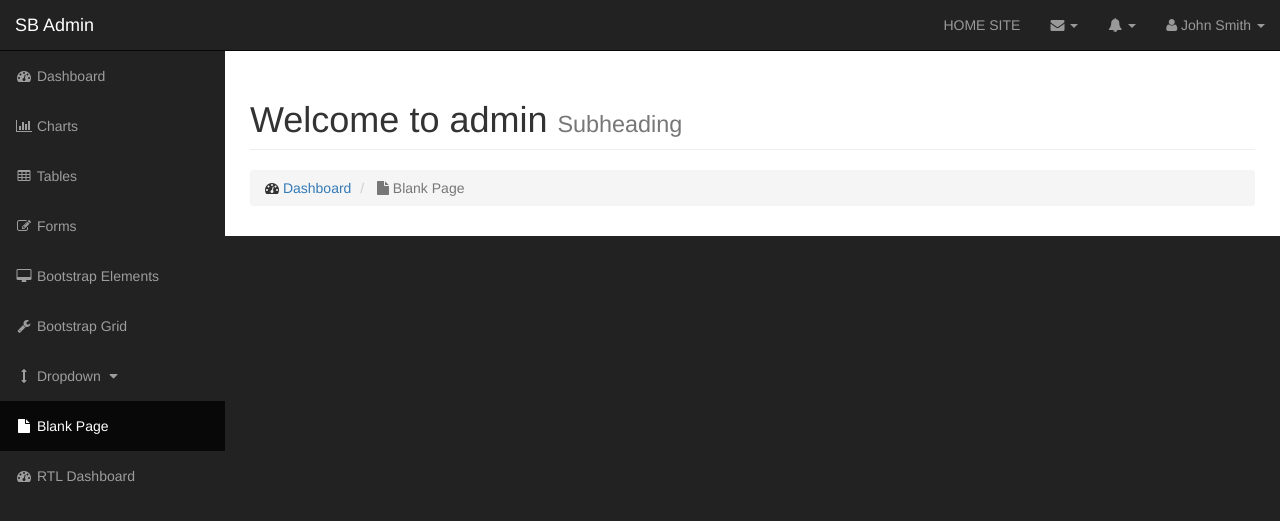
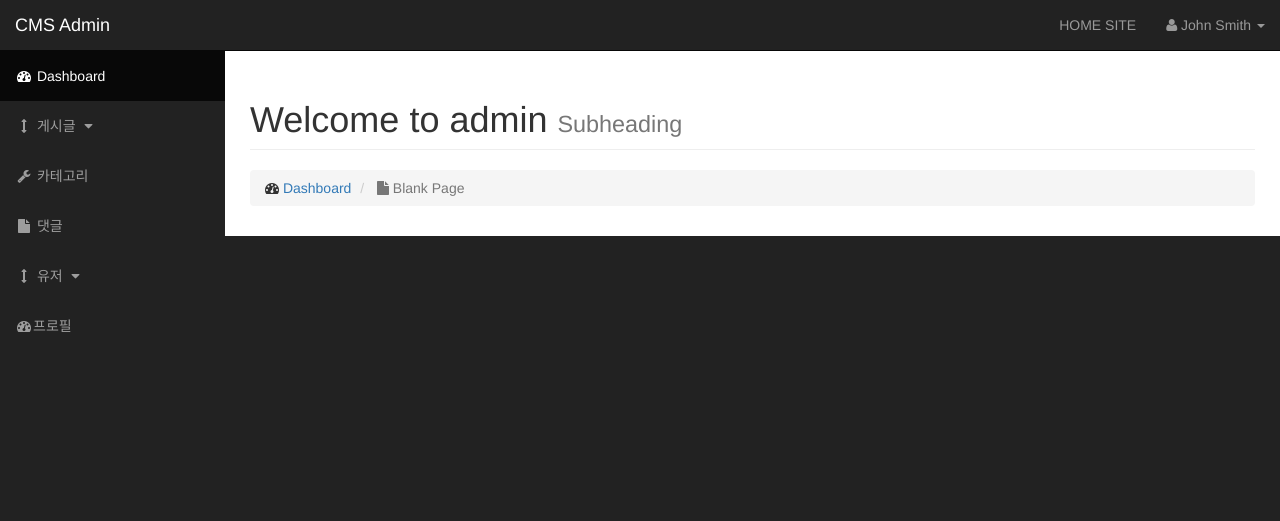
Before and after one commit to HaejinYang/cms, a PHP site: page /admin in a window 1280 px wide. Shown: the top 521 px of the page. Run offline with PHP 8.4, Linux system fonts and the light colour scheme; grey boxes labelled with a size stand in for pictures from a placeholder-image service; some libraries are stand-ins or nearby versions.

Commit message:
feat: admin의 네비게이션을 게시글, 카테고리, 댓글, 유저, 프로필로 재구성

```diff
--- a/src/admin/navigation.php
+++ b/src/admin/navigation.php
@@ -7,95 +7,11 @@
             <span class="icon-bar"></span>
             <span class="icon-bar"></span>
         </button>
-        <a class="navbar-brand" href="index.html">SB Admin</a>
+        <a class="navbar-brand" href="index.php">CMS Admin</a>
     </div>
     <!-- Top Menu Items -->
     <ul class="nav navbar-right top-nav">
         <li><a href="../index.php">HOME SITE</a></li>
-        <li class="dropdown">
-            <a href="#" class="dropdown-toggle" data-toggle="dropdown"><i class="fa fa-envelope"></i> <b
-                    class="caret"></b></a>
-            <ul class="dropdown-menu message-dropdown">
-                <li class="message-preview">
-                    <a href="#">
-                        <div class="media">
-                                    <span class="pull-left">
-                                        <img class="media-object" src="http://placehold.it/50x50" alt="">
-                                    </span>
-                            <div class="media-body">
-                                <h5 class="media-heading">
-                                    <strong>John Smith</strong>
-                                </h5>
-                                <p class="small text-muted"><i class="fa fa-clock-o"></i> Yesterday at 4:32 PM</p>
-                                <p>Lorem ipsum dolor sit amet, consectetur...</p>
-                            </div>
-                        </div>
-                    </a>
-                </li>
-                <li class="message-preview">
-                    <a href="#">
-                        <div class="media">
-                                    <span class="pull-left">
-                                        <img class="media-object" src="http://placehold.it/50x50" alt="">
-                                    </span>
-                            <div class="media-body">
-                                <h5 class="media-heading">
-                                    <strong>John Smith</strong>
-                                </h5>
-                                <p class="small text-muted"><i class="fa fa-clock-o"></i> Yesterday at 4:32 PM</p>
-                                <p>Lorem ipsum dolor sit amet, consectetur...</p>
-                            </div>
-                        </div>
-                    </a>
-                </li>
-                <li class="message-preview">
-                    <a href="#">
-                        <div class="media">
-                                    <span class="pull-left">
-                                        <img class="media-object" src="http://placehold.it/50x50" alt="">
-                                    </span>
-                            <div class="media-body">
-                                <h5 class="media-heading">
-                                    <strong>John Smith</strong>
-                                </h5>
-                                <p class="small text-muted"><i class="fa fa-clock-o"></i> Yesterday at 4:32 PM</p>
-                                <p>Lorem ipsum dolor sit amet, consectetur...</p>
-                            </div>
-                        </div>
-                    </a>
-                </li>
-                <li class="message-footer">
-                    <a href="#">Read All New Messages</a>
-                </li>
-            </ul>
-        </li>
-        <li class="dropdown">
-            <a href="#" class="dropdown-toggle" data-toggle="dropdown"><i class="fa fa-bell"></i> <b class="caret"></b></a>
-            <ul class="dropdown-menu alert-dropdown">
-                <li>
-                    <a href="#">Alert Name <span class="label label-default">Alert Badge</span></a>
-                </li>
-                <li>
-                    <a href="#">Alert Name <span class="label label-primary">Alert Badge</span></a>
-                </li>
-                <li>
-                    <a href="#">Alert Name <span class="label label-success">Alert Badge</span></a>
-                </li>
-                <li>
-                    <a href="#">Alert Name <span class="label label-info">Alert Badge</span></a>
-                </li>
-                <li>
-                    <a href="#">Alert Name <span class="label label-warning">Alert Badge</span></a>
-                </li>
-                <li>
-                    <a href="#">Alert Name <span class="label label-danger">Alert Badge</span></a>
-                </li>
-                <li class="divider"></li>
-                <li>
-                    <a href="#">View All</a>
-                </li>
-            </ul>
-        </li>
         <li class="dropdown">
             <a href="#" class="dropdown-toggle" data-toggle="dropdown"><i class="fa fa-user"></i> John Smith <b
                     class="caret"></b></a>
@@ -119,27 +35,31 @@
     <!-- Sidebar Menu Items - These collapse to the responsive navigation menu on small screens -->
     <div class="collapse navbar-collapse navbar-ex1-collapse">
         <ul class="nav navbar-nav side-nav">
-            <li>
+            <li class="active">
                 <a href="index.html"><i class="fa fa-fw fa-dashboard"></i> Dashboard</a>
             </li>
             <li>
-                <a href="charts.html"><i class="fa fa-fw fa-bar-chart-o"></i> Charts</a>
+                <a href="javascript:;" data-toggle="collapse" data-target="#posts_dropdown"><i
+                        class="fa fa-fw fa-arrows-v"></i>
+                    게시글 <i class="fa fa-fw fa-caret-down"></i></a>
+                <ul id="posts_dropdown" class="collapse">
+                    <li>
+                        <a href="#"> 모든 게시글 보기</a>
+                    </li>
+                    <li>
+                        <a href="#"> 게시글 추가</a>
+                    </li>
+                </ul>
             </li>
             <li>
-                <a href="tables.html"><i class="fa fa-fw fa-table"></i> Tables</a>
+                <a href="bootstrap-grid.html"><i class="fa fa-fw fa-wrench"></i> 카테고리</a>
             </li>
             <li>
-                <a href="forms.html"><i class="fa fa-fw fa-edit"></i> Forms</a>
-            </li>
-            <li>
-                <a href="bootstrap-elements.html"><i class="fa fa-fw fa-desktop"></i> Bootstrap Elements</a>
-            </li>
-            <li>
-                <a href="bootstrap-grid.html"><i class="fa fa-fw fa-wrench"></i> Bootstrap Grid</a>
+                <a href="blank-page.html"><i class="fa fa-fw fa-file"></i> 댓글</a>
             </li>
             <li>
                 <a href="javascript:;" data-toggle="collapse" data-target="#demo"><i class="fa fa-fw fa-arrows-v"></i>
-                    Dropdown <i class="fa fa-fw fa-caret-down"></i></a>
+                    유저 <i class="fa fa-fw fa-caret-down"></i></a>
                 <ul id="demo" class="collapse">
                     <li>
                         <a href="#">Dropdown Item</a>
@@ -149,11 +69,8 @@
                     </li>
                 </ul>
             </li>
-            <li class="active">
-                <a href="blank-page.html"><i class="fa fa-fw fa-file"></i> Blank Page</a>
-            </li>
             <li>
-                <a href="index-rtl.html"><i class="fa fa-fw fa-dashboard"></i> RTL Dashboard</a>
+                <a href="index-rtl.html"><i class="fa fa-fw fa-dashboard"></i>프로필</a>
             </li>
         </ul>
     </div>
```
